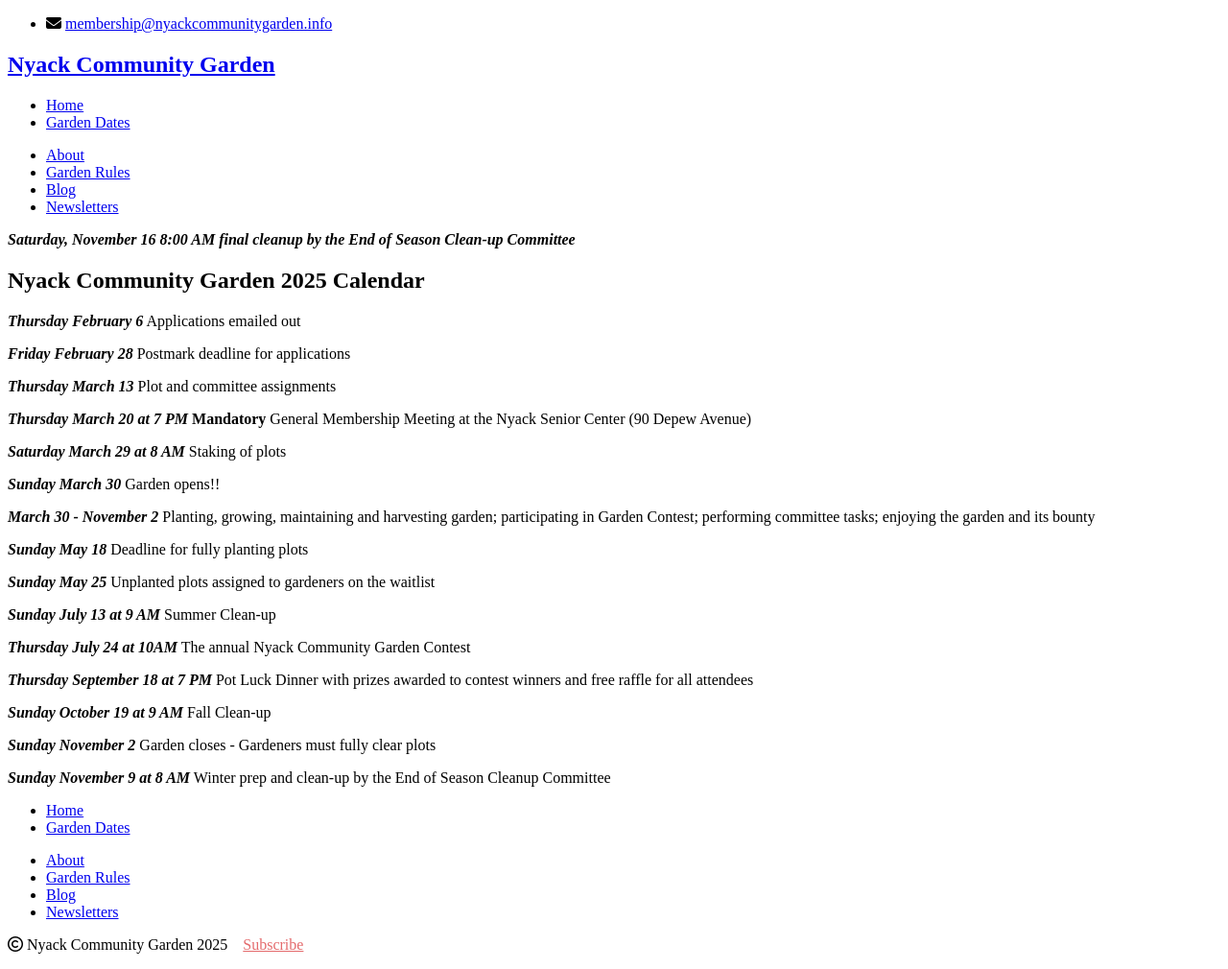
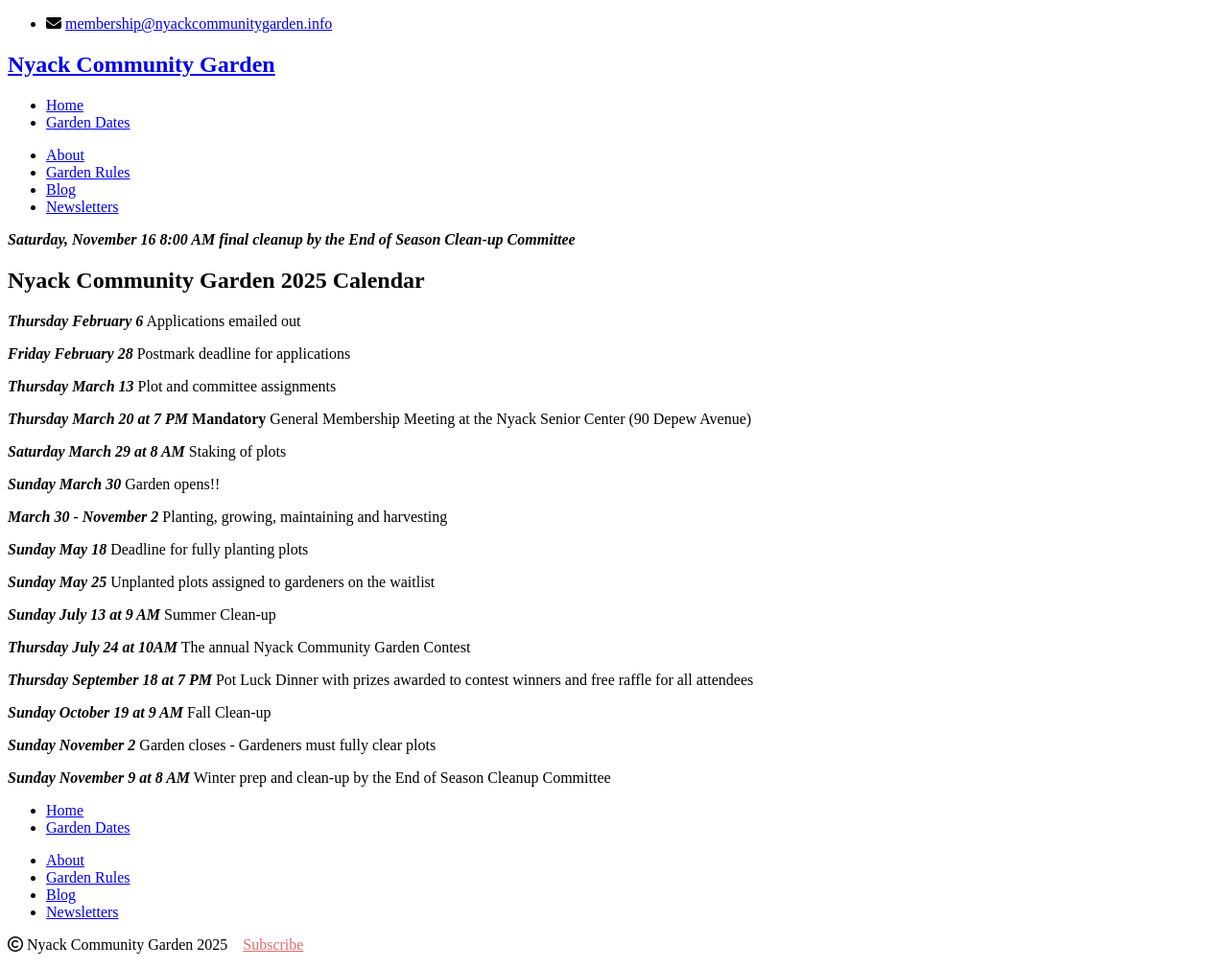
Before and after one commit to bosborne/nyackcommunitygarden, a Jekyll site: the page built from garden-dates/index.md, in a window 1280 px wide. Shown: the whole page at 96% size. Built offline with Jekyll 4.4.1, drawn with Linux system fonts in a browser that asks for light colours; nearby versions of some CDN libraries; library files that are not in the unit come from our copies.

Commit message:
Update garden dates

```diff
--- a/garden-dates/index.md
+++ b/garden-dates/index.md
@@ -19,7 +19,7 @@
 
 ***Sunday March 30*** Garden opens!!
 
-***March 30 - November 2*** Planting, growing, maintaining and harvesting garden; participating in Garden Contest; performing committee tasks; enjoying the garden and its bounty
+***March 30 - November 2*** Planting, growing, maintaining and harvesting
 
 ***Sunday May 18*** Deadline for fully planting plots
 
```
